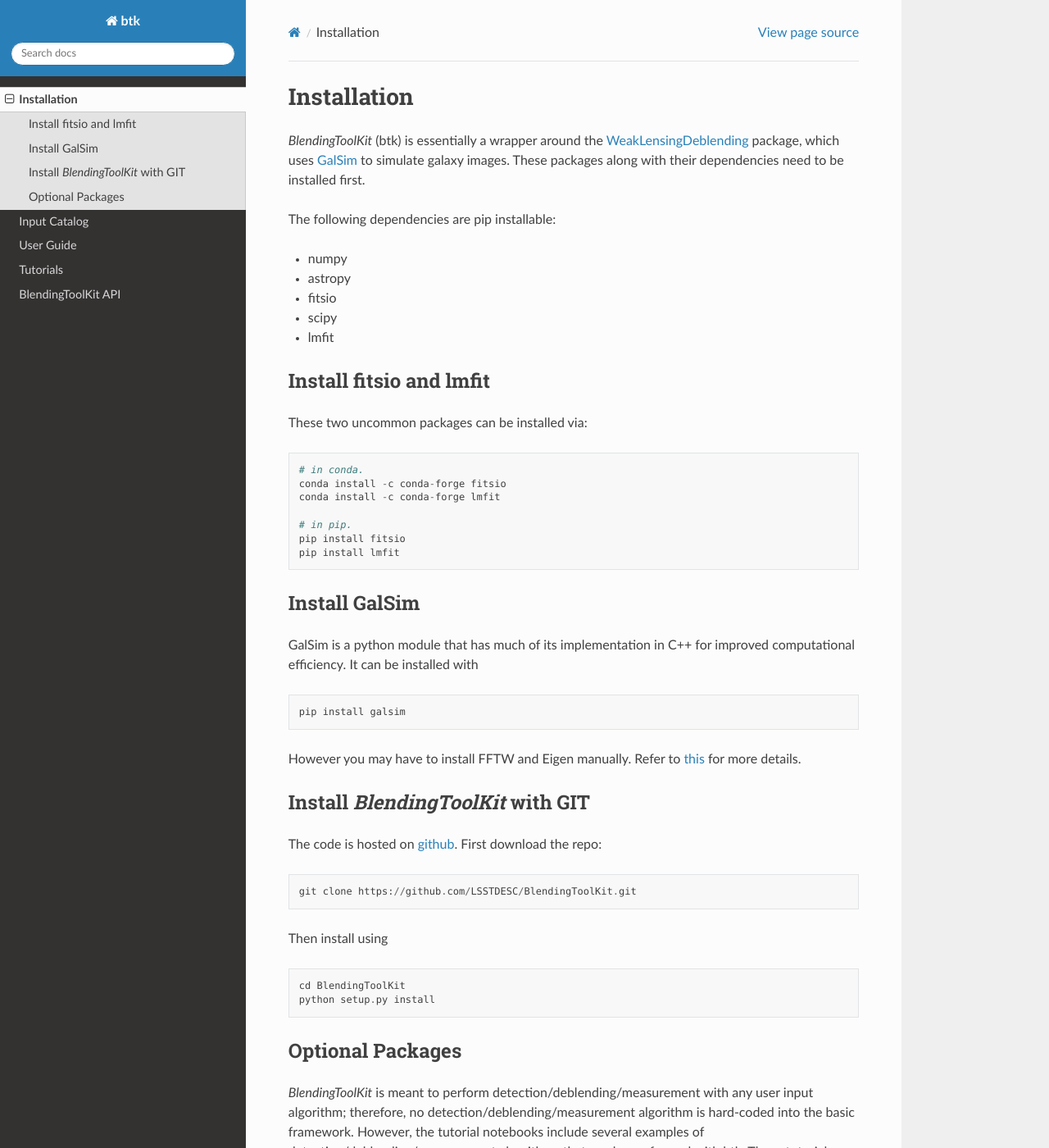
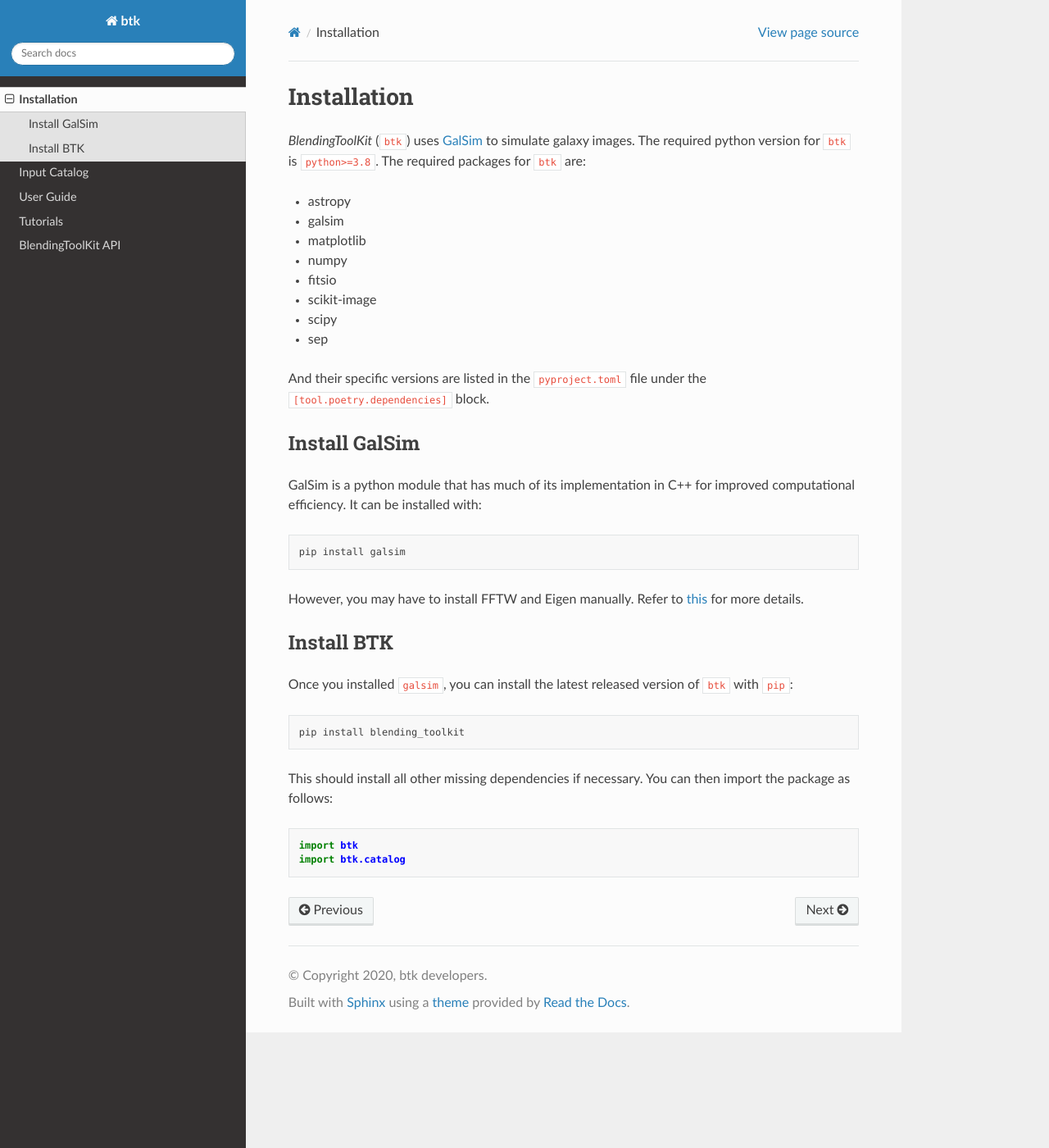
Before and after one commit to LSSTDESC/BlendingToolKit, a Sphinx documentation site: the page built from docs/source/install.rst, in a window 1280 px wide and 1400 px high. Shown: the whole window at 82% size. Built offline with Sphinx 7.4.7 and the Read the Docs theme 2.0.0, drawn with Linux system fonts in a browser that asks for light colours; some of the changed text lies outside the part shown.

Commit message:
update install.rst

```diff
--- a/docs/source/install.rst
+++ b/docs/source/install.rst
@@ -1,77 +1,46 @@
 Installation
 ===============
 
-*BlendingToolKit* (btk) is essentially a wrapper around the
-`WeakLensingDeblending <https://weaklensingdeblending.readthedocs.io/en/latest/>`_
-package, which uses `GalSim <https://github.com/GalSim-developers/GalSim>`_ to simulate galaxy images.
-These packages along with their dependencies need to be installed first.
+*BlendingToolKit* (``btk``) uses `GalSim <https://github.com/GalSim-developers/GalSim>`_ to simulate galaxy images. The required python version for ``btk`` is ``python>=3.8``.
+The required packages for ``btk`` are:
 
-The following dependencies are pip installable:
+* astropy
+* galsim
+* matplotlib
+* numpy
+* fitsio
+* scikit-image
+* scipy
+* sep
 
-* numpy
-* astropy
-* fitsio
-* scipy
-* lmfit
-
-Install fitsio and lmfit
------------------------------
-These two uncommon packages can be installed via:
-::
-
-    # in conda.
-    conda install -c conda-forge fitsio
-    conda install -c conda-forge lmfit
-
-    # in pip.
-    pip install fitsio
-    pip install lmfit
-
+And their specific versions are listed in the ``pyproject.toml`` file under the ``[tool.poetry.dependencies]`` block.
 
 Install GalSim
 -------------------------------
 
 GalSim is a python module that has much of its implementation in C++ for
-improved computational efficiency. It can be installed with
-::
+improved computational efficiency. It can be installed with:
+
+.. code-block::
 
     pip install galsim
 
-However you may have to install FFTW and Eigen manually. Refer to
+However, you may have to install FFTW and Eigen manually. Refer to
 `this <https://github.com/GalSim-developers/GalSim/blob/releases/2.1/INSTALL.md>`_
 for more details.
 
 
-Install *BlendingToolKit* with GIT
-------------------------------------
+Install BTK
+------------------------------
+Once you installed ``galsim``, you can install the latest released version of ``btk`` with ``pip``:
 
-The code is hosted on `github <https://github.com/LSSTDESC/BlendingToolKit>`_.
-First download the repo:
-::
+.. code-block::
 
-    git clone https://github.com/LSSTDESC/BlendingToolKit.git
+    pip install blending_toolkit
 
-Then install using
-::
+This should install all other missing dependencies if necessary. You can then import the package as follows:
 
-    cd BlendingToolKit
-    python setup.py install
+.. code-block:: python
 
-Optional Packages
--------------------------------
-
-*BlendingToolKit* is meant to perform detection/deblending/measurement with any
-user input algorithm; therefore, no detection/deblending/measurement algorithm is hard-coded into the basic
-framework. However, the tutorial notebooks include several examples of detection/deblending/measurement
-algorithms that can be performed with btk.
-These tutorial notebooks require:
-
-#. scarlet_ (multi-band deblender)
-#. sep_ (Python library for Source Extraction and Photometry)
-#. lsst_ (LSST science pipeline)
-
-
-.. _scarlet: https://scarlet.readthedocs.io/en/latest/index.html
-.. _sep: https://sep.readthedocs.io/en/v1.0.x/index.html
-.. _numpy: http://www.numpy.org
-.. _lsst: https://pipelines.lsst.io
+    import btk
+    import btk.catalog
```
Also changed, not shown: 1 other file.
